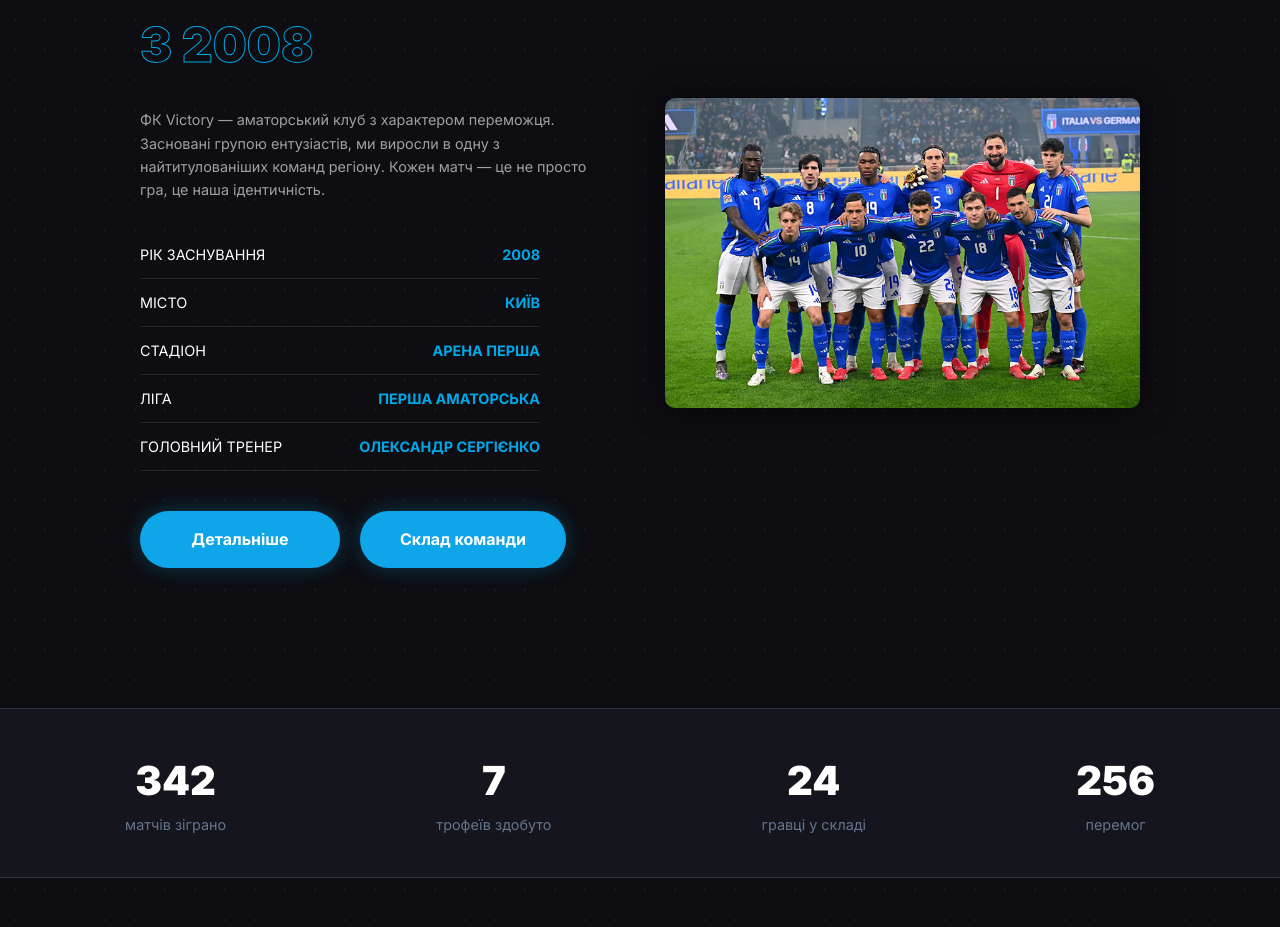
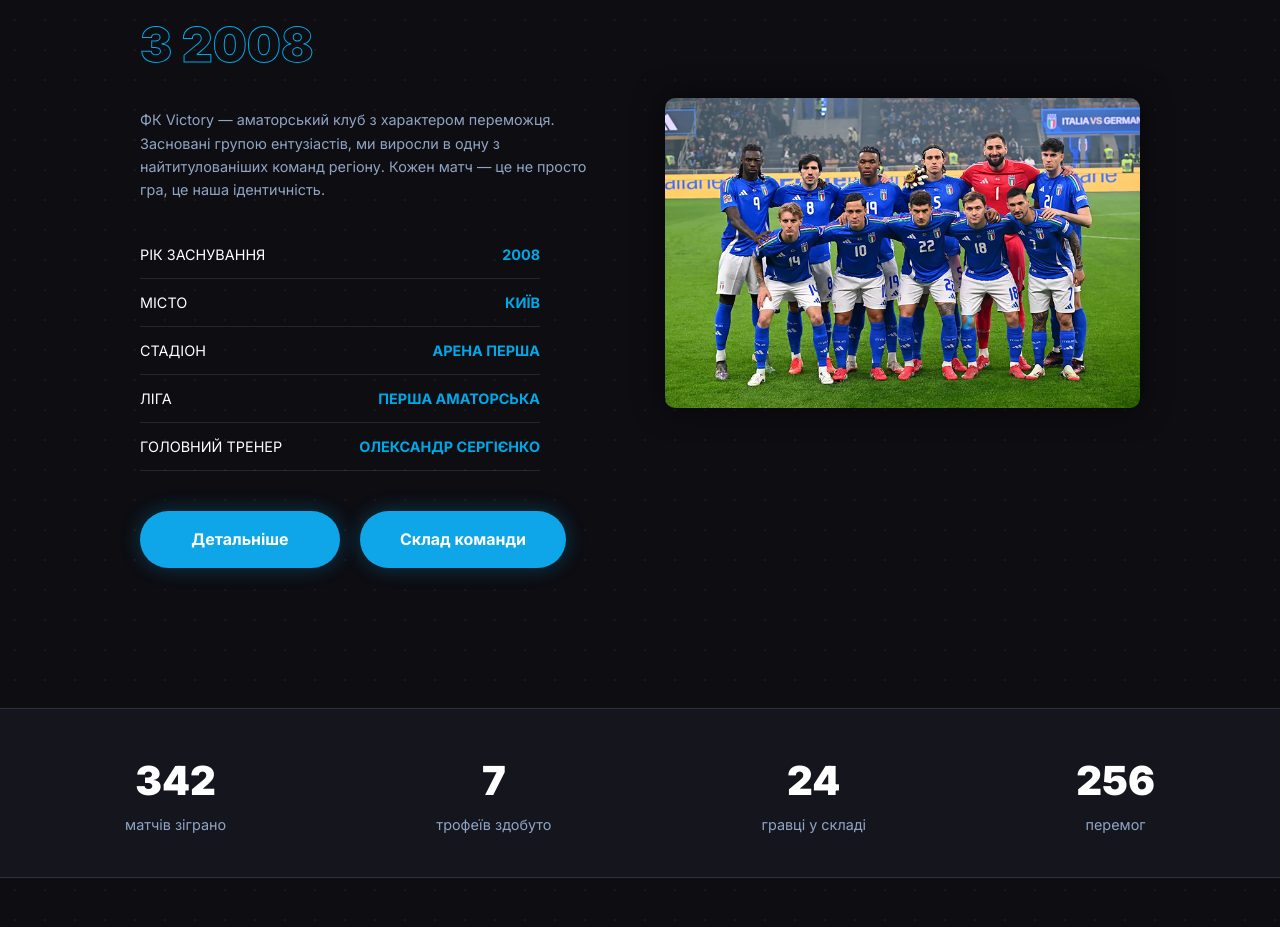
Before and after one commit to ElOleksii/football-club-site, a plain HTML site: page index.html in a window 1280 px wide. Shown: the part 865-1792 px from the top of the page. Drawn offline with Linux system fonts and the light colour scheme.

Commit message:
change text-secondary color

```diff
--- a/styles/common.css
+++ b/styles/common.css
@@ -17,7 +17,7 @@
   --accent-main: #0ea5e9;
   --accent-secondary: #cbd5e1;
   --text-main: #ffffff;
-  --text-secondary: #64748b;
+  --text-secondary: #90a5c4;
   --text-gold: #f0b429;
 
   --transition: all 0.3s ease;
--- a/styles/pages/about.css
+++ b/styles/pages/about.css
@@ -232,6 +232,7 @@
 
   .history-article p {
     font-size: 0.9rem;
+    color: var(--text-secondary);
   }
 
   .team-gallery {
--- a/styles/pages/index.css
+++ b/styles/pages/index.css
@@ -106,7 +106,7 @@ h1 {
 }
 
 .about-description {
-  color: #a0a0a0;
+  color: var(--text-secondary);
   line-height: 1.6;
   margin-bottom: 30px;
   max-width: 500px;
```
